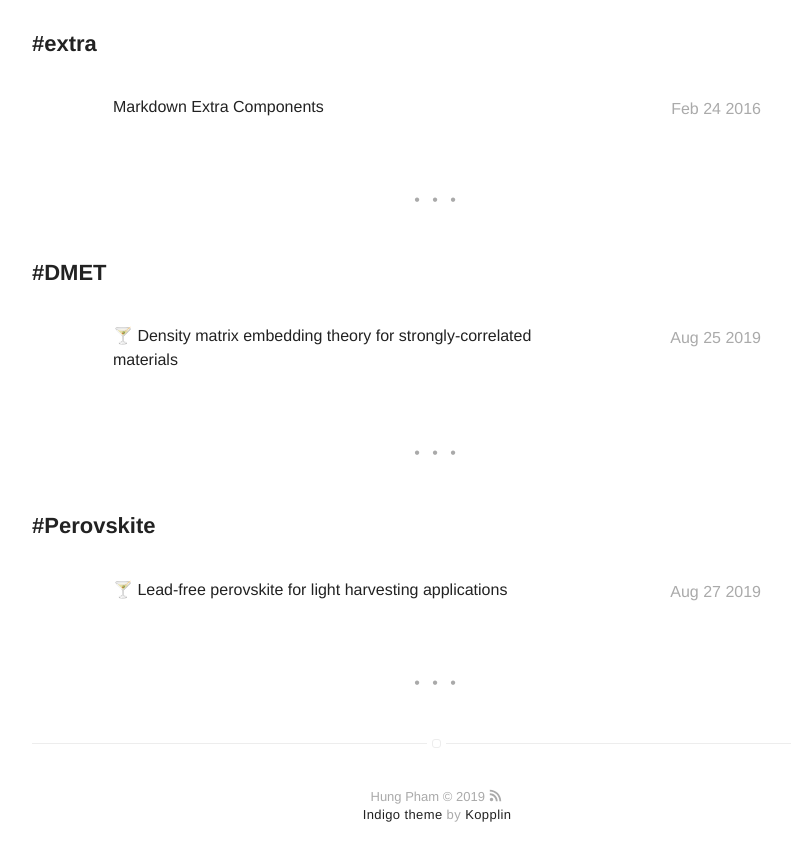
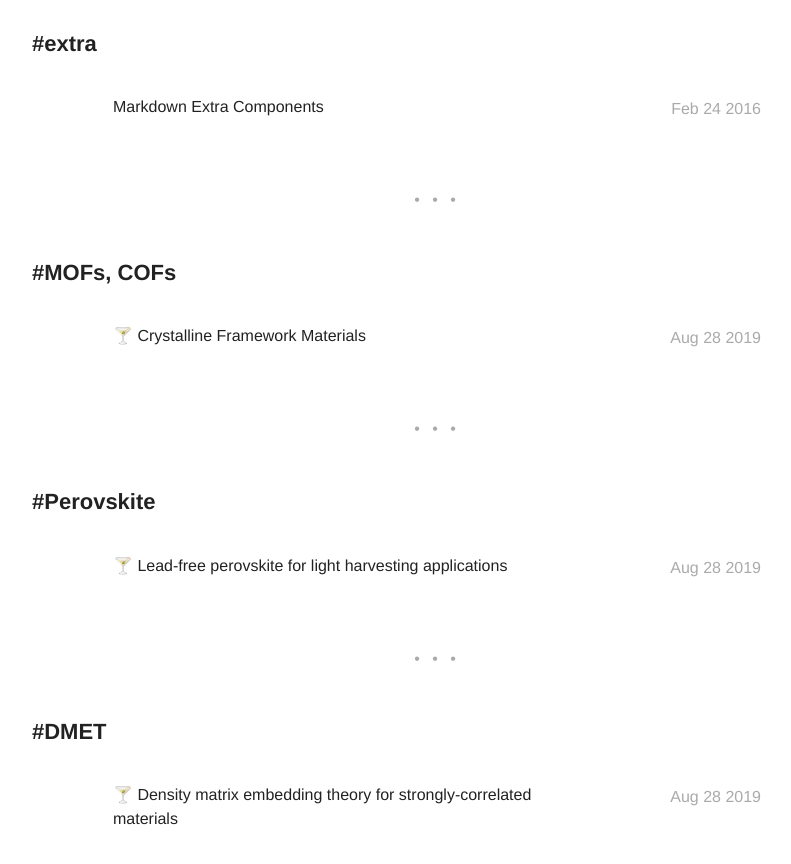
Before and after one commit to hungpham2017/hungpham2017.github.io, a Jekyll site: the page built from tags.html, in a window 1280 px wide and 900 px high, scrolled down 1402 px. Shown: the top 864 px of the window, without its empty margins (203-994 px from the left). Built offline with Jekyll 4.4.1, drawn with Linux system fonts in a browser that asks for light colours; emoji names are drawn with the system emoji font; some of the changed text lies outside the part shown.

Commit message:
Updating MOFs

```diff
--- a/_posts/2019-08-25-pDMET.markdown
+++ b/_posts/2019-08-28-pDMET.markdown
@@ -1,7 +1,7 @@
 ---
 title: ":cocktail: Density matrix embedding theory for strongly-correlated materials"
 layout: post
-date: 2019-08-25 20:00
+date: 2019-08-28 17:00
 tag: DMET
 image: https://raw.githubusercontent.com/hungpham2017/hungpham2017.github.io/master/assets/images/pDMET.png
 headerImage: true
--- a/_posts/2019-08-27-perovskite.markdown
+++ b/_posts/2019-08-28-perovskite.markdown
@@ -1,7 +1,7 @@
 ---
 title: ":cocktail: Lead-free perovskite for light harvesting applications"
 layout: post
-date: 2019-08-27 15:00
+date: 2019-08-28 16:00
 tag: Perovskite
 image: https://raw.githubusercontent.com/hungpham2017/hungpham2017.github.io/master/assets/images/perovskite.png
 headerImage: true
```
Also changed, not shown: _posts/2019-08-28-MOFs_COFs.markdown (added, +53 -0 lines), assets/images/MOFs.png (added).
